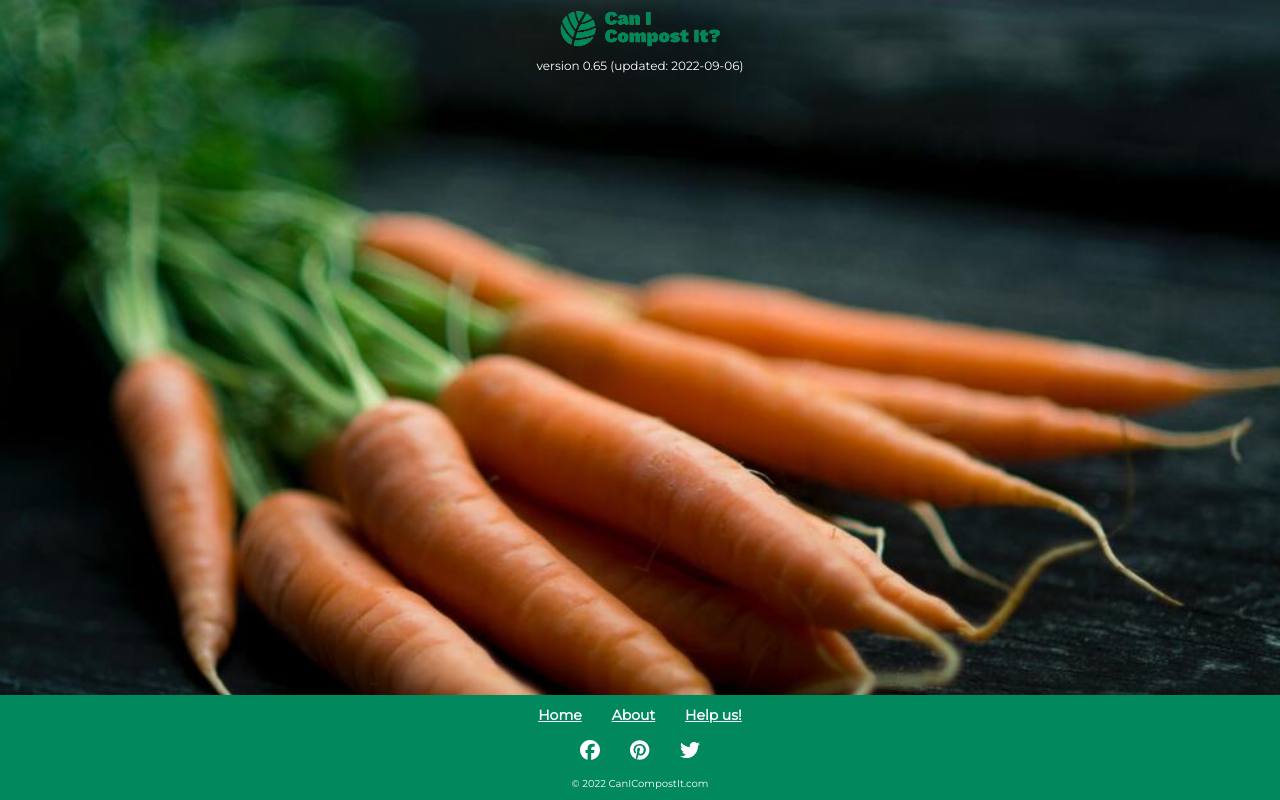
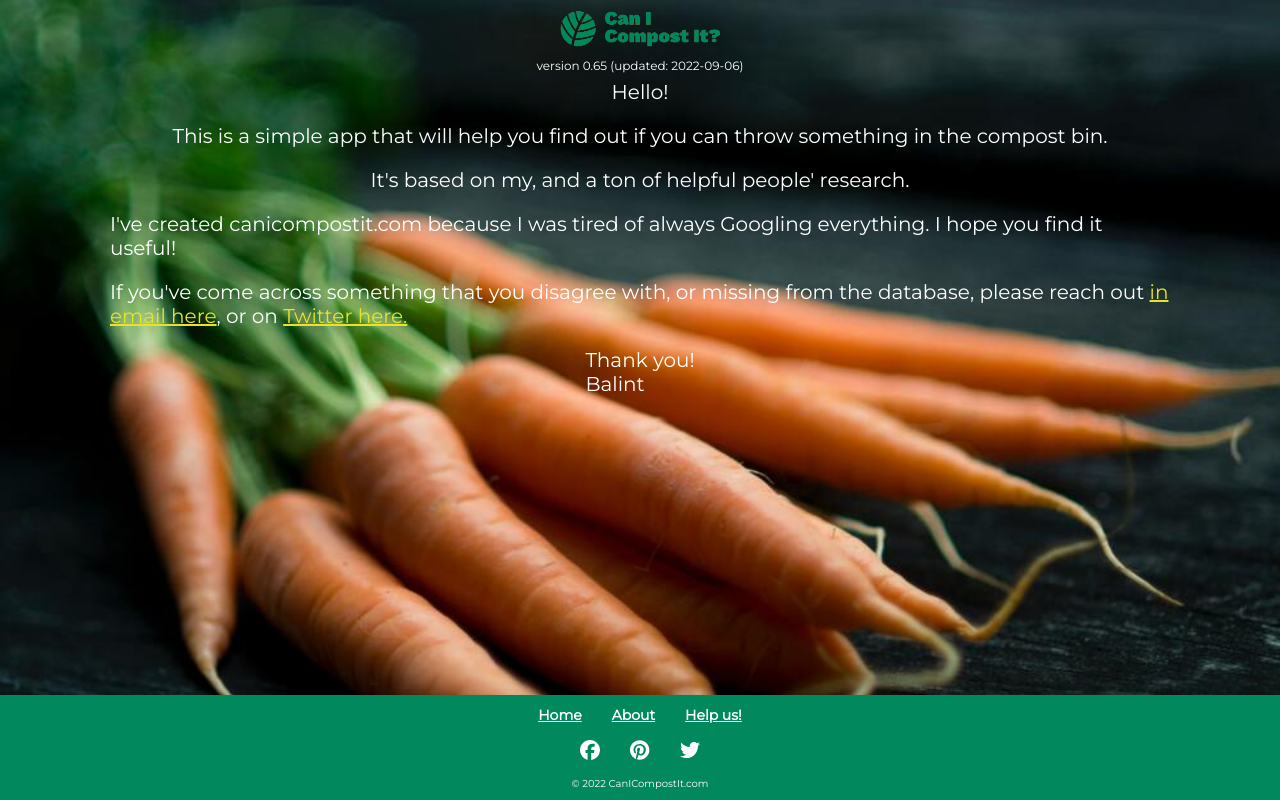
Before and after one commit to korbal/compost, a Vue app: page /about in a window 1280 px wide. Built offline with nearby package versions, Linux system fonts and the light colour scheme.

Commit message:
added about

```diff
--- a/src/views/About.vue
+++ b/src/views/About.vue
@@ -1,4 +1,11 @@
 <template>
+
+  <p class="text">Hello!</p>
+  <p class="text">This is a simple app that will help you find out if you can throw something in the compost bin.</p>
+  <p class="text">It's based on my, and a ton of helpful people' research. </p>
+  <p class="text">I've created canicompostit.com because I was tired of always Googling everything. I hope you find it useful!</p>
+  <p class="text">If you've come across something that you disagree with, or missing from the database, please reach out <a href="mailto:korosibalint@yahoo.co.uk?subject=composting">in email here</a>, or on <a href="https://twitter.com/korosibalint">Twitter here.</a></p>
+  <p class="text">Thank you! <br > Balint</p>
 </template>
 
 
@@ -18,9 +25,9 @@ export default {
 
 <style>
 .text {
+
+  color: white;
+  margin-top: 20px;
   font-size: 20px;
-  color: white;
-  text-align: center;
-  margin-top: 100px;
 }
 </style>
```
